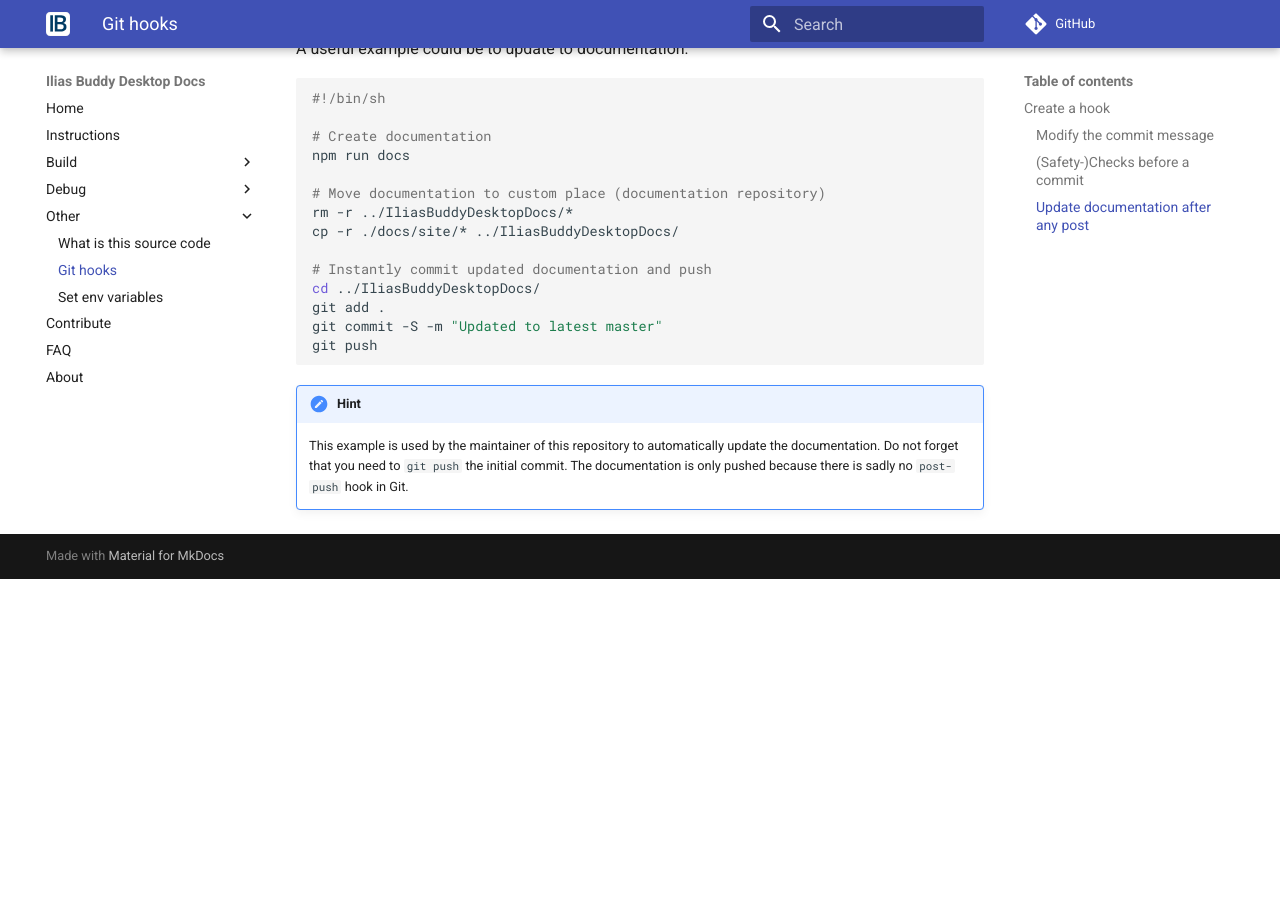
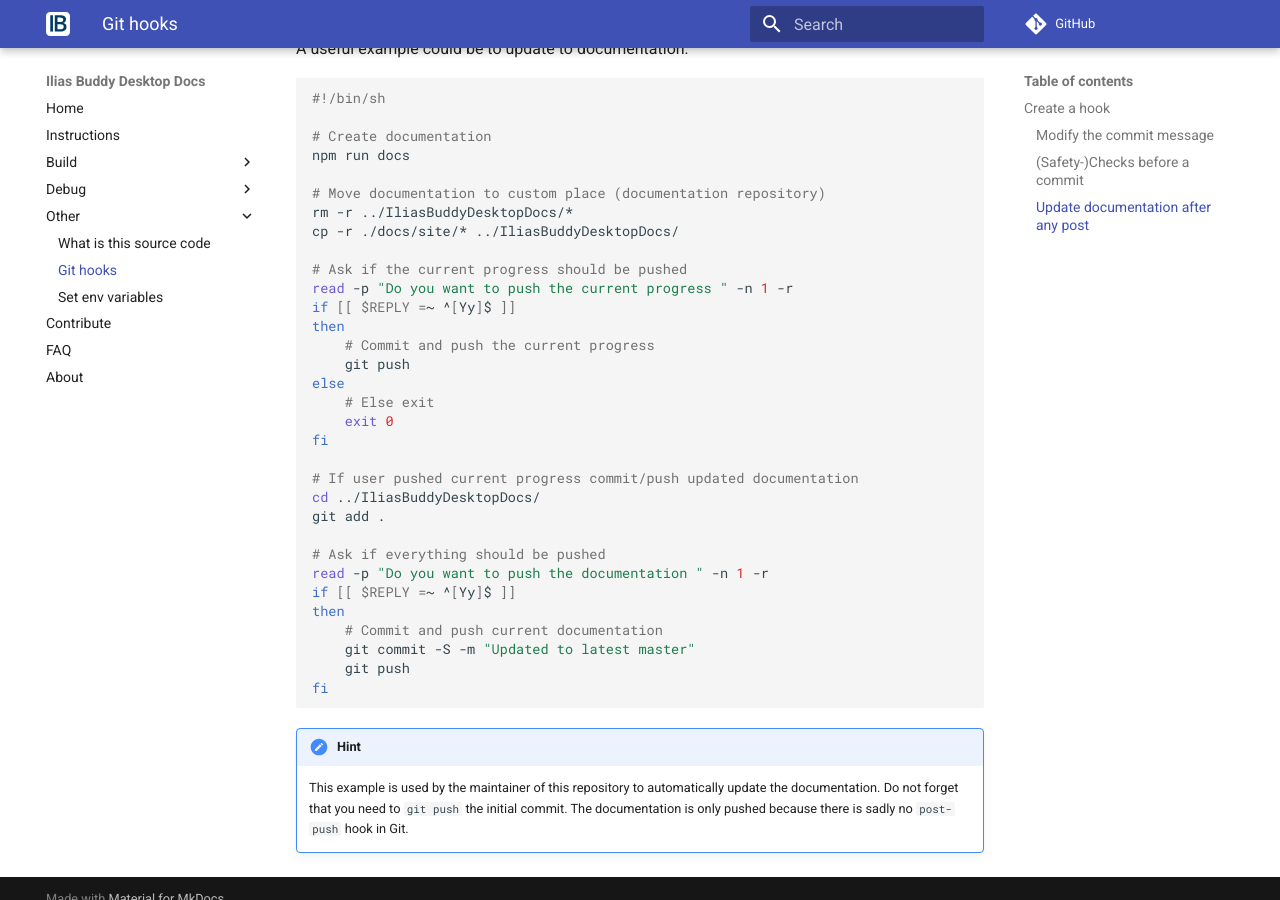
Before and after one commit to AnonymerNiklasistanonym/IliasBuddyDesktop, an MkDocs documentation site: the page built from docs/docs/other-git-hooks.md, in a window 1280 px wide and 900 px high, scrolled down 1859 px. Built offline with MkDocs 1.6.1 and Material for MkDocs 9.7.7, drawn with Linux system fonts in a browser that asks for light colours; comment, search, counter and statistics services are not loaded; before the commit the page ends 2438 px from its top, so only the background shows below that.

Commit message:
Updated Git hook post-commit 2

````diff
--- a/docs/docs/other-git-hooks.md
+++ b/docs/docs/other-git-hooks.md
@@ -86,11 +86,29 @@ npm run docs
 rm -r ../IliasBuddyDesktopDocs/*
 cp -r ./docs/site/* ../IliasBuddyDesktopDocs/
 
-# Instantly commit updated documentation and push
+# Ask if the current progress should be pushed
+read -p "Do you want to push the current progress " -n 1 -r
+if [[ $REPLY =~ ^[Yy]$ ]]
+then
+    # Commit and push the current progress
+    git push
+else
+    # Else exit
+    exit 0
+fi
+
+# If user pushed current progress commit/push updated documentation
 cd ../IliasBuddyDesktopDocs/
 git add .
-git commit -S -m "Updated to latest master"
-git push
+
+# Ask if everything should be pushed
+read -p "Do you want to push the documentation " -n 1 -r
+if [[ $REPLY =~ ^[Yy]$ ]]
+then
+    # Commit and push current documentation
+    git commit -S -m "Updated to latest master"
+    git push
+fi
 ```
 
 !!! hint
````
